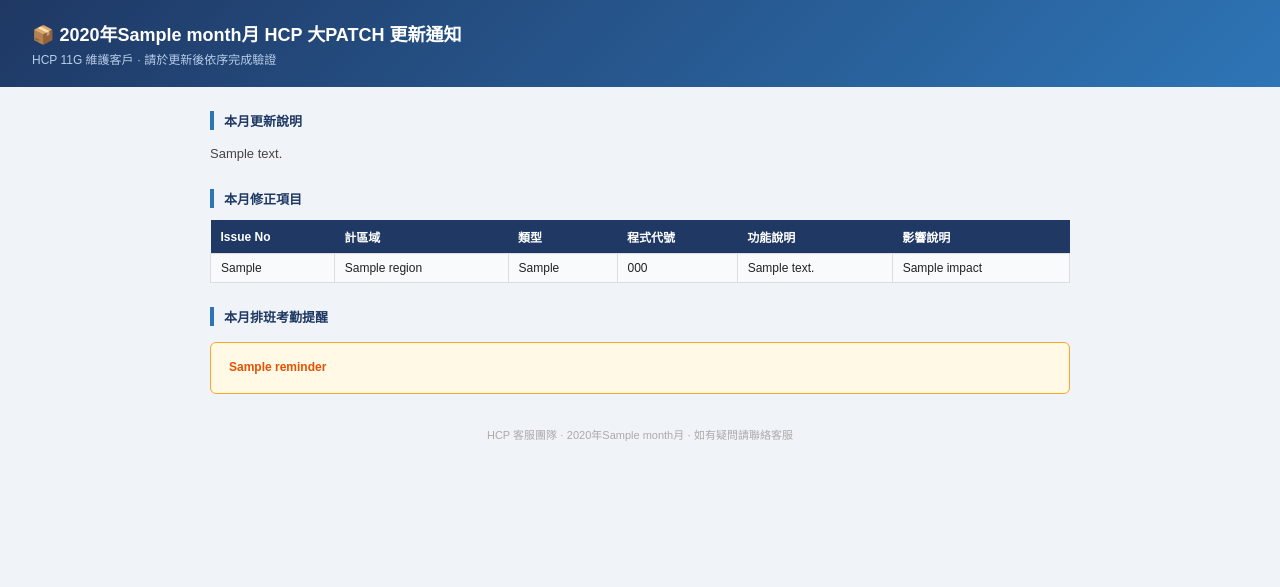
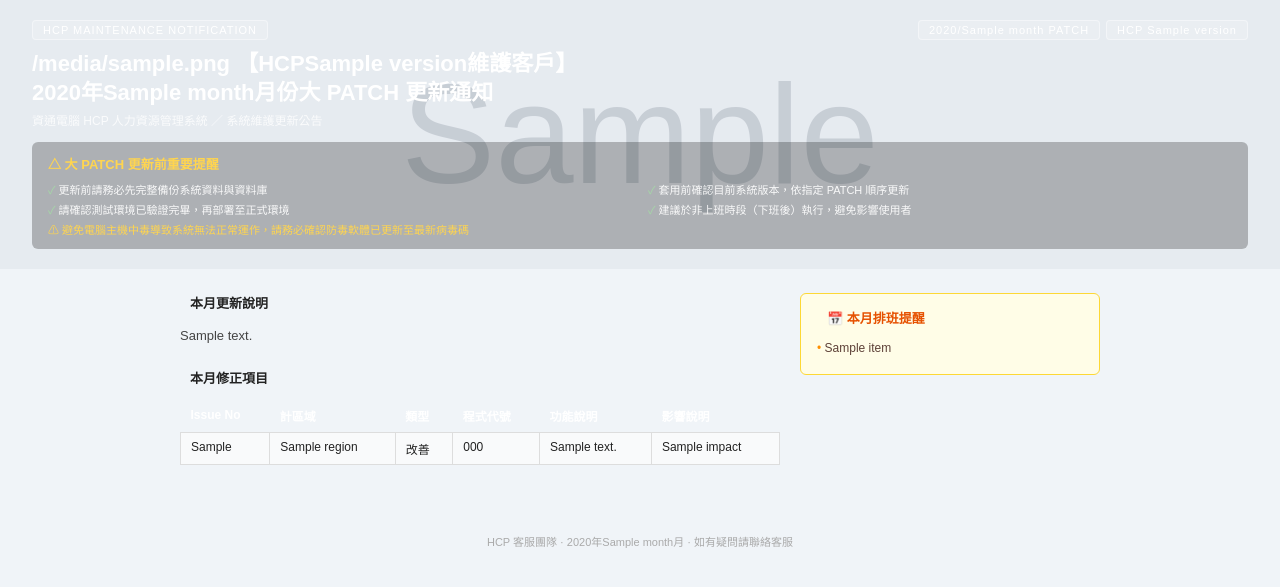
Before and after one commit to KerryHuang/HCP_CMS, a Python web app: template templates/patch_notify.html.j2 in a window 1280 px wide. Shown: the top 587 px of the page. Run offline with Jinja, Linux system fonts and the light colour scheme; the template is opened without the code that fills it: most values are stand-ins (such as "Sample title", 1, 10 or a date in 2020); grey boxes marked "Sample" are stand-in pictures.

Commit message:
feat(core/template): 重設計 HTML 通知信（季節橫幅、底圖支援、左右排班提醒）
Co-Authored-By: Claude Sonnet 4.6 <noreply@anthropic.com>

```diff
--- a/templates/patch_notify.html.j2
+++ b/templates/patch_notify.html.j2
@@ -2,44 +2,82 @@
 <html lang="zh-TW">
 <head>
 <meta charset="UTF-8">
-<title>{{ year }}年{{ month }}月 HCP 大PATCH 更新通知</title>
+<title>【HCP{{ version }}維護客戶】{{ year }}年{{ month }}月份大PATCH更新通知</title>
 <style>
 * { box-sizing: border-box; margin: 0; padding: 0; font-family: "微軟正黑體", Arial, sans-serif; }
 body { background: #f0f4f8; color: #222; }
-.header { background: linear-gradient(135deg, #1F3864, #2E75B6); color: #fff; padding: 20px 32px; }
-.header h1 { font-size: 18px; }
-.header p  { font-size: 12px; color: #b8cde8; margin-top: 4px; }
-.container { max-width: 900px; margin: 24px auto; padding: 0 20px 40px; }
-.section-title { font-size: 13px; font-weight: bold; color: #1F3864;
-  border-left: 4px solid #2E75B6; padding-left: 10px; margin: 24px 0 12px; }
+.header-wrap { position: relative; background: #{{ color_dark }}; color: #fff; overflow: hidden; }
+.header-bg { position: absolute; inset: 0; width: 100%; height: 100%; object-fit: cover; opacity: 0.35; }
+.header-content { position: relative; z-index: 1; padding: 20px 32px; }
+.header-badge-row { display: flex; justify-content: space-between; align-items: center; margin-bottom: 10px; }
+.badge { background: rgba(255,255,255,0.18); border: 1px solid rgba(255,255,255,0.4); border-radius: 4px; padding: 3px 10px; font-size: 11px; letter-spacing: 1px; }
+.header-title { font-size: 22px; font-weight: bold; line-height: 1.3; }
+.header-sub { font-size: 12px; color: rgba(255,255,255,0.8); margin-top: 4px; }
+.checklist { margin-top: 14px; background: rgba(0,0,0,0.25); border-radius: 6px; padding: 12px 16px; }
+.checklist-title { font-size: 13px; font-weight: bold; color: #FFD54F; margin-bottom: 8px; }
+.checklist-grid { display: grid; grid-template-columns: 1fr 1fr; gap: 4px 16px; }
+.checklist-item { font-size: 11px; color: rgba(255,255,255,0.92); }
+.checklist-item::before { content: "✓ "; color: #A5D6A7; }
+.checklist-warn { grid-column: 1 / -1; font-size: 11px; color: #FFD54F; }
+.checklist-warn::before { content: "⚠ "; }
+.main { max-width: 960px; margin: 24px auto; padding: 0 20px 40px; display: flex; gap: 20px; }
+.main-left { flex: 2; min-width: 0; }
+.main-right { flex: 1; min-width: 180px; }
+.section-title { font-size: 13px; font-weight: bold; color: #{{ color_dark }};
+  border-left: 4px solid #{{ color_mid }}; padding-left: 10px; margin: 0 0 12px; }
 table { width: 100%; border-collapse: collapse; font-size: 12px; }
-th { background: #1F3864; color: #fff; padding: 8px 10px; text-align: left; }
+th { background: #{{ color_dark }}; color: #fff; padding: 8px 10px; text-align: left; }
 td { padding: 7px 10px; border: 1px solid #ddd; vertical-align: top; }
 tr:nth-child(even) td { background: #f9fafb; }
-.bug    { background: #FCE4D6; }
-.enh    { background: #E2EFDA; }
-.tw     { background: #D6EAF8; }
-.cn     { background: #FFF3CD; }
+.bug { background: #FCE4D6; }
+.enh { background: #E2EFDA; }
+.tw  { background: #D6EAF8; }
+.cn  { background: #FFF3CD; }
 .shared { background: #E8F5E9; }
-.reminder { background: #FFF9E6; border: 1px solid #F9A825; border-radius: 6px;
-  padding: 14px 18px; margin-top: 16px; font-size: 12px; line-height: 1.8; }
-.reminder strong { color: #E65100; }
-.footer { text-align: center; color: #aaa; font-size: 11px; margin-top: 32px; }
+.reminder-card { background: #FFFDE7; border: 1px solid #FDD835; border-radius: 6px; padding: 14px 16px; }
+.reminder-card .section-title { margin-bottom: 10px; color: #E65100; border-color: #FF8F00; }
+.reminder-item { font-size: 12px; color: #5D4037; line-height: 1.9; }
+.reminder-item::before { content: "• "; color: #FF8F00; }
+.footer { text-align: center; color: #aaa; font-size: 11px; margin-top: 28px; }
+@media (max-width: 640px) { .main { flex-direction: column; } .checklist-grid { grid-template-columns: 1fr; } }
 </style>
 </head>
 <body>
-<div class="header">
-  <h1>📦 {{ year }}年{{ month }}月 HCP 大PATCH 更新通知</h1>
-  <p>HCP 11G 維護客戶 · 請於更新後依序完成驗證</p>
+
+<div class="header-wrap">
+  {% if banner_b64 %}
+  <img class="header-bg" src="{{ banner_b64 }}" alt="">
+  {% endif %}
+  <div class="header-content">
+    <div class="header-badge-row">
+      <span class="badge">HCP MAINTENANCE NOTIFICATION</span>
+      <div style="display:flex;gap:6px">
+        <span class="badge">{{ year }}/{{ month }} PATCH</span>
+        <span class="badge" style="background:#{{ color_mid }};border-color:#{{ color_mid }}">HCP {{ version }}</span>
       </div>
-<div class="container">
+    </div>
+    <div class="header-title">{{ season_icon }} 【HCP{{ version }}維護客戶】<br>{{ year }}年{{ month }}月份大 PATCH 更新通知</div>
+    <div class="header-sub">資通電腦 HCP 人力資源管理系統 ／ 系統維護更新公告</div>
+    <div class="checklist">
+      <div class="checklist-title">△ 大 PATCH 更新前重要提醒</div>
+      <div class="checklist-grid">
+        <div class="checklist-item">更新前請務必先完整備份系統資料與資料庫</div>
+        <div class="checklist-item">套用前確認目前系統版本，依指定 PATCH 順序更新</div>
+        <div class="checklist-item">請確認測試環境已驗證完畢，再部署至正式環境</div>
+        <div class="checklist-item">建議於非上班時段（下班後）執行，避免影響使用者</div>
+        <div class="checklist-warn">避免電腦主機中毒導致系統無法正常運作，請務必確認防毒軟體已更新至最新病毒碼</div>
+      </div>
+    </div>
+  </div>
+</div>
 
+<div class="main">
+  <div class="main-left">
     {% if notify_body %}
-  <div class="section-title">本月更新說明</div>
-  <p style="font-size:13px;line-height:1.8;color:#444;">{{ notify_body }}</p>
+    <div class="section-title" style="margin-top:0">本月更新說明</div>
+    <p style="font-size:13px;line-height:1.8;color:#444;margin-bottom:20px">{{ notify_body }}</p>
     {% endif %}
-
-  <div class="section-title">本月修正項目</div>
+    <div class="section-title" {% if not notify_body %}style="margin-top:0"{% endif %}>本月修正項目</div>
     <table>
       <tr>
         <th>Issue No</th><th>計區域</th><th>類型</th>
@@ -48,27 +86,30 @@ tr:nth-child(even) td { background: #f9fafb; }
       {% for iss in issues %}
       <tr class="{{ 'bug' if iss.issue_type == 'BugFix' else 'enh' }}">
         <td>{{ iss.issue_no }}</td>
-      <td class="{{ 'tw' if iss.region == 'TW' else ('cn' if iss.region == 'CN' else 'shared') }}">{{ iss.region }}</td>
-      <td>{{ iss.issue_type }}</td>
+        <td class="{{ 'tw' if iss.region == 'TW' else ('cn' if iss.region == 'CN' else 'shared') }}">{{ iss.region or '共用' }}</td>
+        <td>{{ '修正' if iss.issue_type == 'BugFix' else '改善' }}</td>
         <td>{{ iss.program_code or '' }}</td>
         <td>{{ iss.description or '' }}</td>
         <td>{{ iss.impact or '' }}</td>
       </tr>
       {% endfor %}
     </table>
+  </div>
 
-  {% if reminders %}
-  <div class="section-title">本月排班考勤提醒</div>
-  <div class="reminder">
-    {% for r in reminders %}
-    <p><strong>{{ r }}</strong></p>
+  {% if schedule_reminders %}
+  <div class="main-right">
+    <div class="reminder-card">
+      <div class="section-title">📅 本月排班提醒</div>
+      {% for item in schedule_reminders %}
+      <div class="reminder-item">{{ item }}</div>
       {% endfor %}
     </div>
+  </div>
   {% endif %}
+</div>
 
 <div class="footer">
   HCP 客服團隊 · {{ year }}年{{ month }}月 · 如有疑問請聯絡客服
 </div>
-</div>
 </body>
 </html>
```
Also changed, not shown: src/hcp_cms/core/monthly_patch_engine.py (+35 -4 lines), tests/unit/test_monthly_patch_engine.py (+42 -0 lines). Lines whose indentation alone changed are shown as unchanged.
